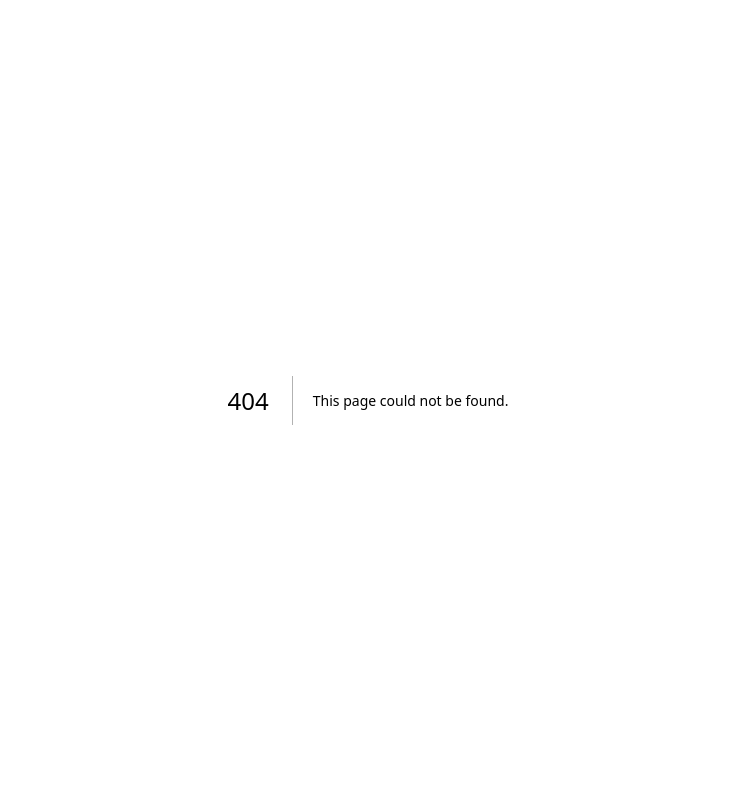
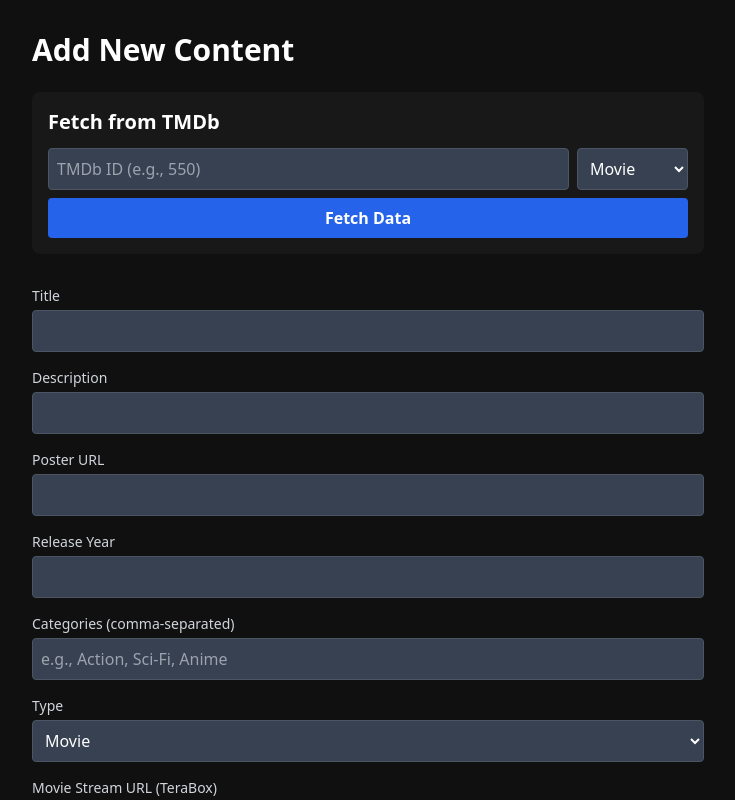
Before and after one commit to Sahilk2807/Minestream, a Next.js app in the folder frontend/: page /admin/add in a window 1280 px wide. Before the commit this address had no page. Shown: the top 800 px of the page, without its empty margins (272-1007 px from the left). Built offline with nearby package versions, Linux system fonts and the light colour scheme.

Commit message:
Create frontend/pages/admin/add.js

```diff
--- /dev/null
+++ b/frontend/pages/admin/add.js
@@ -0,0 +1,165 @@
+import { useState } from 'react';
+import { useRouter } from 'next/router';
+import axios from 'axios';
+
+export default function AddContentPage() {
+    const router = useRouter();
+    const [tmdbId, setTmdbId] = useState('');
+    const [tmdbType, setTmdbType] = useState('movie'); // 'movie' or 'tv' for anime/series
+    const [formData, setFormData] = useState({
+        title: '',
+        description: '',
+        poster: '',
+        release_year: '',
+        type: 'movie', // 'movie' or 'anime'
+        category: '', // This will be a comma-separated string
+        stream_url: '',
+        download_url: '',
+        episodes: []
+    });
+    const [isFetching, setIsFetching] = useState(false);
+    const [isSubmitting, setIsSubmitting] = useState(false);
+
+    const handleFetchFromTMDb = async () => {
+        if (!tmdbId) {
+            alert('Please enter a TMDb ID.');
+            return;
+        }
+        setIsFetching(true);
+        try {
+            const res = await axios.get(`${process.env.NEXT_PUBLIC_API_BASE_URL}/tmdb/fetch?tmdbId=${tmdbId}&type=${tmdbType}`, {
+                headers: { 'Authorization': process.env.NEXT_PUBLIC_ADMIN_PASSWORD }
+            });
+            const data = res.data;
+            setFormData(prev => ({
+                ...prev,
+                title: data.title,
+                description: data.description,
+                poster: data.poster,
+                release_year: data.release_year,
+                category: data.category.join(', '), // Convert array to comma-separated string for the input
+            }));
+        } catch (error) {
+            alert('Failed to fetch from TMDb. Check the ID and type.');
+            console.error('TMDb fetch error:', error);
+        } finally {
+            setIsFetching(false);
+        }
+    };
+
+    const handleChange = (e) => {
+        const { name, value } = e.target;
+        setFormData(prev => ({ ...prev, [name]: value }));
+    };
+
+    const handleSubmit = async (e) => {
+        e.preventDefault();
+        setIsSubmitting(true);
+        try {
+            // Convert comma-separated category string back to an array
+            const finalData = {
+                ...formData,
+                category: formData.category.split(',').map(cat => cat.trim()).filter(Boolean),
+            };
+
+            await axios.post(`${process.env.NEXT_PUBLIC_API_BASE_URL}/add`, finalData, {
+                headers: { 'Authorization': process.env.NEXT_PUBLIC_ADMIN_PASSWORD }
+            });
+            alert('Content added successfully!');
+            router.push('/admin'); // Go back to the dashboard
+        } catch (error) {
+            alert('Failed to add content.');
+            console.error('Submit error:', error);
+        } finally {
+            setIsSubmitting(false);
+        }
+    };
+
+    // Simple helper for form fields
+    const FormField = ({ label, name, value, onChange, placeholder, required = false, type = "text" }) => (
+        <div className="mb-4">
+            <label className="block text-sm font-medium text-gray-300 mb-1">{label}</label>
+            <input
+                type={type}
+                name={name}
+                value={value}
+                onChange={onChange}
+                placeholder={placeholder}
+                required={required}
+                className="w-full p-2 rounded bg-gray-700 text-white border border-gray-600 focus:outline-none focus:ring-2 focus:ring-brand-purple"
+            />
+        </div>
+    );
+
+    return (
+        <div className="p-4 sm:p-8 bg-deep-dark min-h-screen text-white">
+            <div className="max-w-2xl mx-auto">
+                <h1 className="text-3xl font-bold mb-6">Add New Content</h1>
+
+                {/* TMDb Fetch Section */}
+                <div className="bg-light-dark p-4 rounded-lg mb-8">
+                    <h2 className="text-xl font-semibold mb-3">Fetch from TMDb</h2>
+                    <div className="flex items-center gap-2 mb-2">
+                        <input
+                            type="text"
+                            placeholder="TMDb ID (e.g., 550)"
+                            value={tmdbId}
+                            onChange={(e) => setTmdbId(e.target.value)}
+                            className="flex-grow p-2 rounded bg-gray-700 text-white border border-gray-600"
+                        />
+                        <select
+                            value={tmdbType}
+                            onChange={(e) => setTmdbType(e.target.value)}
+                            className="p-2 rounded bg-gray-700 text-white border border-gray-600"
+                        >
+                            <option value="movie">Movie</option>
+                            <option value="tv">TV/Anime</option>
+                        </select>
+                    </div>
+                    <button
+                        onClick={handleFetchFromTMDb}
+                        disabled={isFetching}
+                        className="w-full p-2 bg-blue-600 text-white rounded font-bold hover:bg-blue-700 disabled:bg-gray-500"
+                    >
+                        {isFetching ? 'Fetching...' : 'Fetch Data'}
+                    </button>
+                </div>
+
+                {/* Main Form */}
+                <form onSubmit={handleSubmit}>
+                    <FormField label="Title" name="title" value={formData.title} onChange={handleChange} required />
+                    <FormField label="Description" name="description" value={formData.description} onChange={handleChange} required />
+                    <FormField label="Poster URL" name="poster" value={formData.poster} onChange={handleChange} required />
+                    <FormField label="Release Year" name="release_year" value={formData.release_year} onChange={handleChange} type="number" />
+                    <FormField label="Categories (comma-separated)" name="category" value={formData.category} onChange={handleChange} placeholder="e.g., Action, Sci-Fi, Anime" required />
+
+                    <div className="mb-4">
+                        <label className="block text-sm font-medium text-gray-300 mb-1">Type</label>
+                        <select name="type" value={formData.type} onChange={handleChange} className="w-full p-2 rounded bg-gray-700 text-white border border-gray-600">
+                            <option value="movie">Movie</option>
+                            <option value="anime">Anime</option>
+                        </select>
+                    </div>
+
+                    {formData.type === 'movie' && (
+                        <>
+                            <FormField label="Movie Stream URL (TeraBox)" name="stream_url" value={formData.stream_url} onChange={handleChange} />
+                            <FormField label="Movie Download URL (TeraBox)" name="download_url" value={formData.download_url} onChange={handleChange} />
+                        </>
+                    )}
+
+                    {/* Note: A proper UI for adding multiple episodes would be more complex. This is a placeholder. */}
+                    {formData.type === 'anime' && (
+                        <p className="text-yellow-400 text-sm my-4">
+                            Anime episode management is not in this form yet. Add the main details here, then use a database tool like MongoDB Compass to add episodes for now.
+                        </p>
+                    )}
+
+                    <button type="submit" disabled={isSubmitting} className="w-full mt-4 p-3 bg-green-600 text-white rounded font-bold hover:bg-green-700 disabled:bg-gray-500">
+                        {isSubmitting ? 'Submitting...' : 'Add Content'}
+                    </button>
+                </form>
+            </div>
+        </div>
+    );
+}
```
